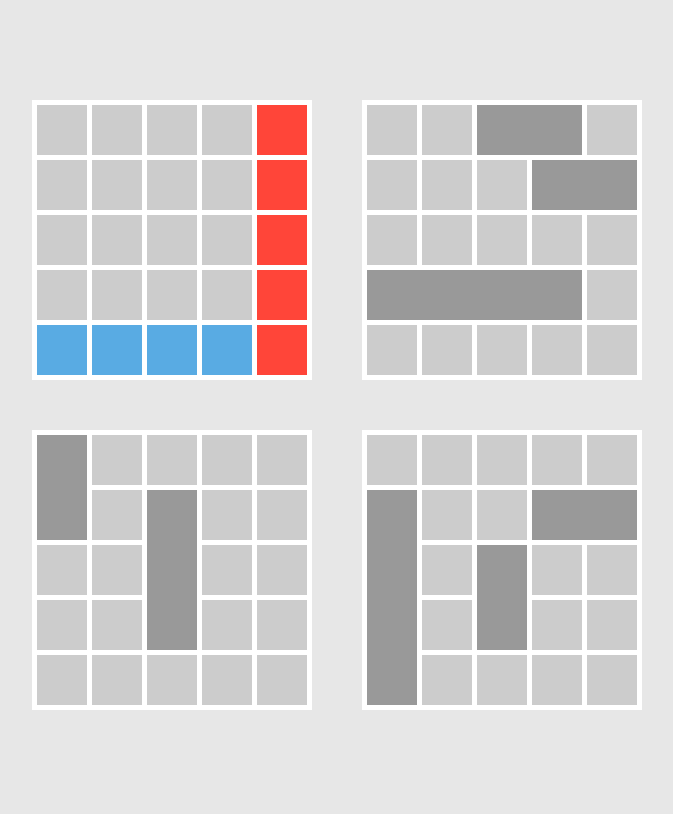
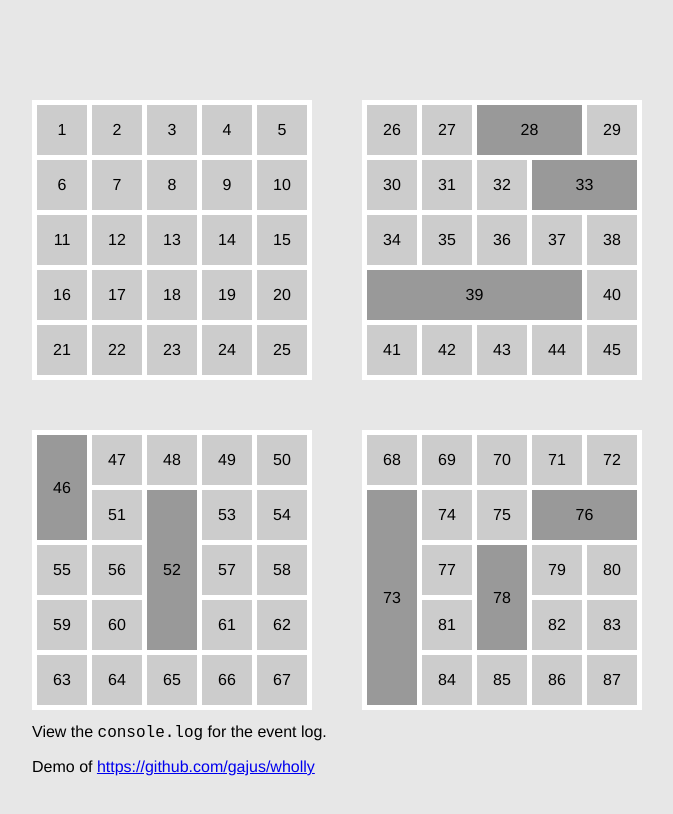
Before and after one commit to gajus/wholly, a website: page demo/index.html in a window 1280 px wide. Shown: the whole page, without its empty margins (303-976 px from the left). Drawn offline with nearby package versions, Linux system fonts and the light colour scheme.

Commit message:
Iproved the demo.

```diff
--- a/demo/index.html
+++ b/demo/index.html
@@ -10,31 +10,27 @@
     $(function () {
         var table = $('table');
 
-        table.wholly();
-
-        table.on('wholly.mouseenter-horizontal', 'td', function () {
-            $(this).addClass('wholly-highlight-horizontal');
+        table.find('td').each(function (i) {
+            $(this).text(i + 1);
         });
 
-        table.on('wholly.mouseleave-horizontal', 'td', function () {
-            $(this).removeClass('wholly-highlight-horizontal');
+        table.wholly({
+            highlightHorizontal: 'wholly-highlight-horizontal',
+            highlightVertical: 'wholly-highlight-vertical'
         });
 
-        table.on('wholly.mouseenter-vertical', 'td', function () {
-            $(this).addClass('wholly-highlight-vertical');
+        table.on('wholly.mouseenter', function (e, affectedAxes) {
+            console.log('wholly.mouseenter', affectedAxes);
         });
 
-        table.on('wholly.mouseleave-vertical', 'td', function () {
-            $(this).removeClass('wholly-highlight-vertical');
+        table.on('wholly.mouseleave', function (e, affectedAxes) {
+            console.log('wholly.mouseleave', affectedAxes);
         });
-
-        $('table td').eq(0).trigger('mouseenter');
-        $('table td').eq(12).trigger('mouseenter');
-        $('table td').eq(24).trigger('mouseenter');
     });
     </script>
 </head>
 <body>
+    <div id="main">
         <div id="demo">
             <table class="example-basic">
                 <tbody>
@@ -184,75 +180,9 @@
             </table>
         </div>
 
-    <!--<table>
-        <tbody>
-            <tr>
-                <td></td>
-                <td></td>
-                <td></td>
-                <td colspan="2"></td>
-            </tr>
-            <tr>
-                <td></td>
-                <td></td>
-                <td></td>
-                <td></td>
-                <td></td>
-            </tr>
-            <tr>
-                <td rowspan="2"></td>
-                <td colspan="2"></td>
-                <td></td>
-                <td></td>
-            </tr>
-            <tr>
-                <td></td>
-                <td></td>
-                <td></td>
-                <td></td>
-            </tr>
-            <tr>
-                <td colspan="5"></td>
-            </tr>
-            <tr>
-                <td></td>
-                <td></td>
-                <td rowspan="2"></td>
-                <td></td>
-                <td></td>
-            </tr>
-            <tr>
-                <td></td>
-                <td></td>
-                <td></td>
-                <td></td>
-            </tr>
-            <tr>
-                <td></td>
-                <td></td>
-                <td colspan="3"></td>
-            </tr>
-            <tr>
-                <td></td>
-                <td></td>
-                <td></td>
-                <td></td>
-                <td></td>
-            </tr>
-            <tr>
-                <td colspan="3" rowspan="3"></td>
-                <td></td>
-                <td></td>
-            </tr>
-            <tr>
-                <td></td>
-                <td></td>
-            </tr>
-            <tr>
-                <td></td>
-                <td></td>
-            </tr>
-        </tbody>
-    </table>-->
+        <p>View the <code>console.log</code> for the event log.</p>
+
+        <p class="src">Demo of <a href="https://github.com/gajus/wholly">https://github.com/gajus/wholly</a></p>
+    </div>
 </body>
 </html>
--- a/demo/static/css/demo.scss
+++ b/demo/static/css/demo.scss
@@ -1,9 +1,13 @@
 body {
-    background: #E7E7E7;
+    background: #E7E7E7; font: normal 16px/24px "Helvetica Neue", Helvetica, Arial, freesans, sans-serif;
+}
+
+#main {
+    width: 610px; margin: 100px auto;
 }
 
 #demo {
-    width: 610px; overflow: hidden; margin: 100px auto;
+    overflow: hidden;
 
     .example-horizontal,
     .example-full {
@@ -16,9 +20,13 @@ body {
     }
 }
 
-table { table-layout: fixed; border-collapse: collapse; float: left; }
+table {
+    table-layout: fixed; border-collapse: collapse; float: left;
+}
 
-td { width: 50px; height: 50px; padding: 0; background: #ccc; border: 5px solid #fff; }
+td {
+    width: 50px; height: 50px; padding: 0; background: #ccc; border: 5px solid #fff; text-align: center; vertical-align: center;
+}
 
 td[colspan],
 td[rowspan] {
@@ -36,3 +44,7 @@ td.wholly-highlight-vertical {
 td:hover {
     background: #F5AB35;
 }
+
+p {
+    margin: 10px 0;
+}
```
Also changed, not shown: demo/static/css/demo.css. Lines whose indentation alone changed are shown as unchanged.
